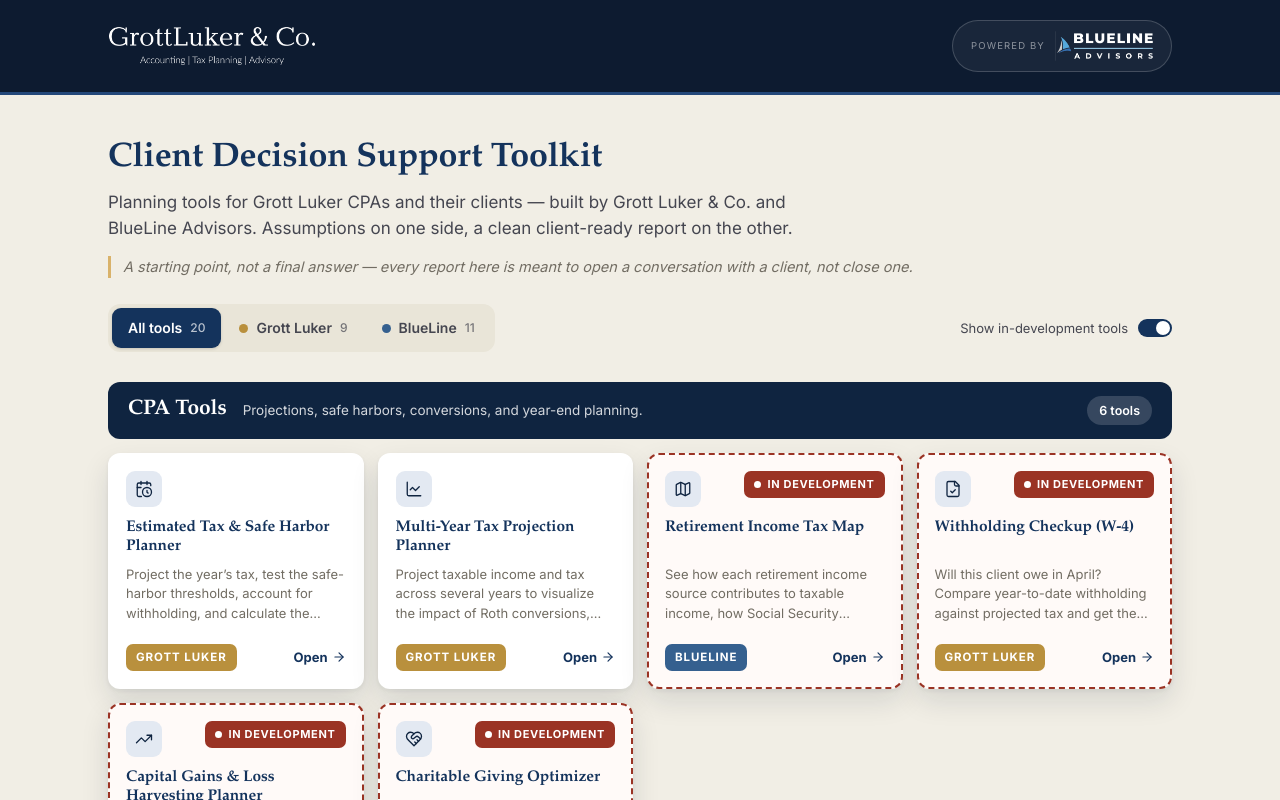
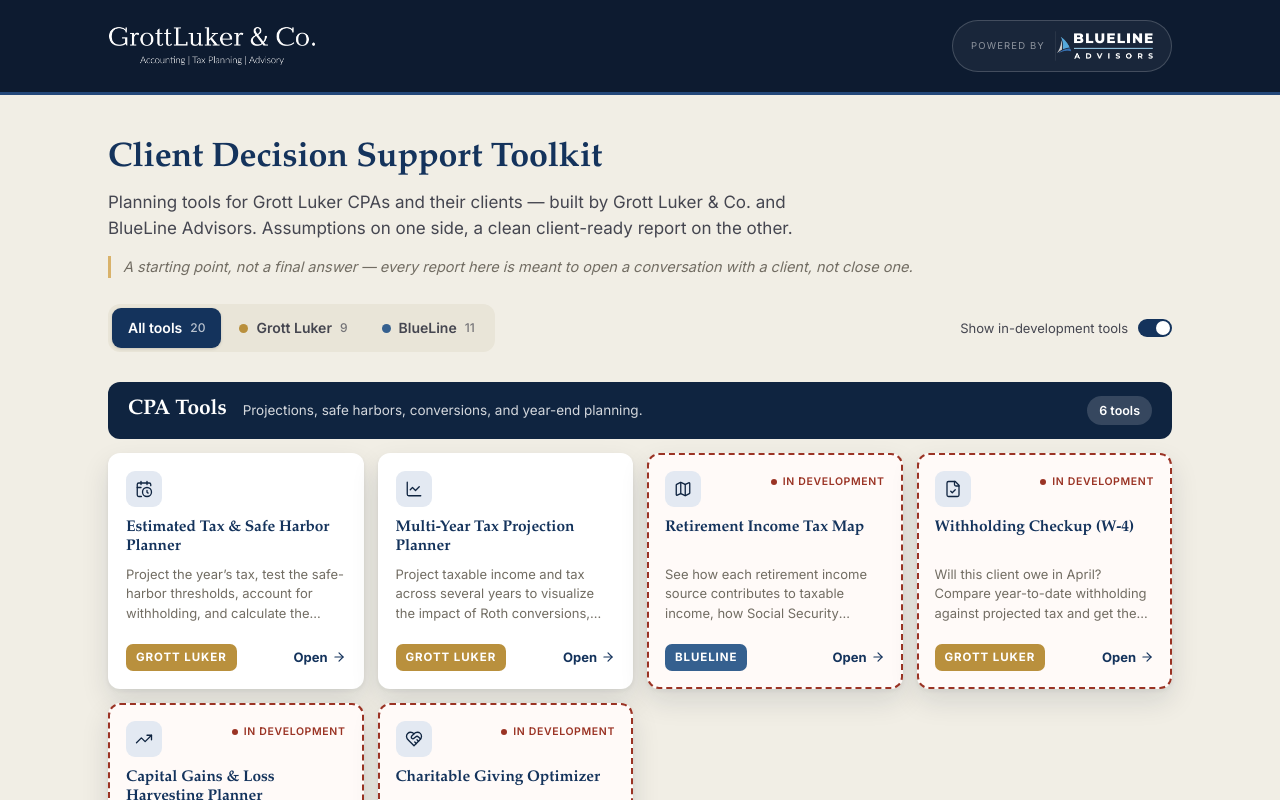
Before and after one commit to franksabin/Grott-Luker, a React (Vite) app: page / in a window 1280 px wide. Shown: the top 800 px of the page. Built offline with nearby package versions, Linux system fonts and the light colour scheme.

Commit message:
Dashboard: quieter In-development label (red text, no fill); dashed border carries the signal
Co-Authored-By: Claude Fable 5.1 <noreply@anthropic.com>

```diff
--- a/src/index.css
+++ b/src/index.css
@@ -2012,8 +2012,8 @@ button.backlink {
 .owner-chip { font-size: 11.5px; padding: 5px 10px; border-radius: 7px; letter-spacing: 0.08em; }
 .owner-grott .owner-chip { color: #fff; background: var(--owner-grott); }
 .owner-blueline .owner-chip { color: #fff; background: var(--owner-blueline); }
-.status-chip { color: #fff; background: var(--status-testing); font-size: 11px; padding: 5px 10px; border-radius: 7px; }
-.status-chip::before { background: #fff; }
+.status-chip { color: var(--status-testing); background: transparent; font-size: 10.5px; padding: 3px 0; border-radius: 0; font-weight: 600; letter-spacing: 0.06em; }
+.status-chip::before { background: var(--status-testing); width: 6px; height: 6px; }
 .tcard.is-testing { outline-width: 2px; }
 .ribbon-action {
   display: inline-flex; align-items: center; gap: 7px; font-size: 13px; font-weight: 700;
```
